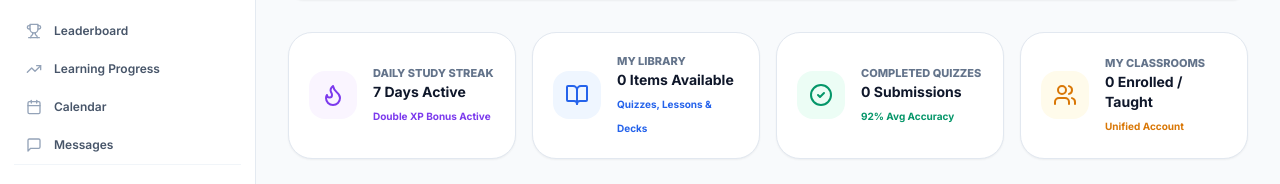
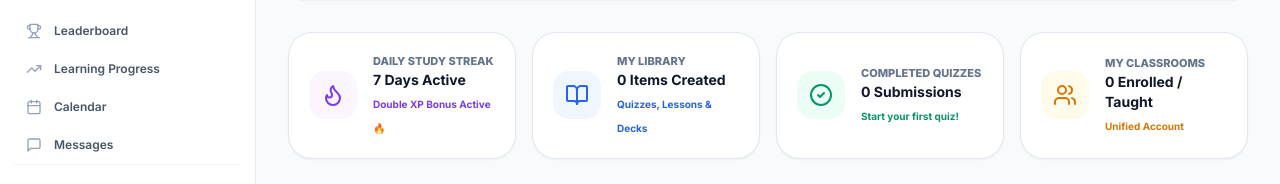
Before and after one commit to cmmanikandan/mexo-quiz, a React (Vite) app: page / in a window 1280 px wide. Shown: the part 443-627 px from the top of the page. Built offline with nearby package versions, Linux system fonts and the light colour scheme; no server answers; the database is empty; sample sign-in values are in the browser's storage.

Commit message:
fix: remove all hardcoded stats from Dashboard - use real user attempts/profile data, library shows user's quizzes, discover shows public only

```diff
--- a/src/pages/home/DashboardPage.tsx
+++ b/src/pages/home/DashboardPage.tsx
@@ -133,8 +133,8 @@ export const DashboardPage: React.FC = () => {
           </div>
           <div>
             <p className="text-[11px] text-slate-500 font-extrabold uppercase">Daily Study Streak</p>
-            <p className="text-sm font-bold text-slate-900">7 Days Active</p>
-            <span className="text-[10px] font-bold text-[#7C3AED]">Double XP Bonus Active</span>
+            <p className="text-sm font-bold text-slate-900">{profile?.streak ?? (myAttempts.length > 0 ? 1 : 0)} Day{(profile?.streak ?? 1) !== 1 ? 's' : ''} Active</p>
+            <span className="text-[10px] font-bold text-[#7C3AED]">{(profile?.streak ?? 0) >= 3 ? 'Double XP Bonus Active 🔥' : 'Keep studying to build streak'}</span>
           </div>
         </div>
 
@@ -144,7 +144,7 @@ export const DashboardPage: React.FC = () => {
           </div>
           <div>
             <p className="text-[11px] text-slate-500 font-extrabold uppercase">My Library</p>
-            <p className="text-sm font-bold text-slate-900">{quizzes.length} Items Available</p>
+            <p className="text-sm font-bold text-slate-900">{myCreatedActivities.length} Item{myCreatedActivities.length !== 1 ? 's' : ''} Created</p>
             <span className="text-[10px] font-bold text-blue-600">Quizzes, Lessons & Decks</span>
           </div>
         </div>
@@ -155,8 +155,12 @@ export const DashboardPage: React.FC = () => {
           </div>
           <div>
             <p className="text-[11px] text-slate-500 font-extrabold uppercase">Completed Quizzes</p>
-            <p className="text-sm font-bold text-slate-900">{attempts.length} Submissions</p>
-            <span className="text-[10px] font-bold text-emerald-600">92% Avg Accuracy</span>
+            <p className="text-sm font-bold text-slate-900">{myAttempts.length} Submission{myAttempts.length !== 1 ? 's' : ''}</p>
+            <span className="text-[10px] font-bold text-emerald-600">
+              {myAttempts.length > 0
+                ? `${Math.round(myAttempts.reduce((a, c) => a + c.percentage, 0) / myAttempts.length)}% Avg Accuracy`
+                : 'Start your first quiz!'}
+            </span>
           </div>
         </div>
 
@@ -331,7 +335,7 @@ export const DashboardPage: React.FC = () => {
         </div>
 
         <div className="grid grid-cols-1 md:grid-cols-3 gap-6">
-          {quizzes.slice(0, 3).map(q => (
+          {quizzes.filter(q => q.is_public).slice(0, 3).map(q => (
             <div
               key={q.id}
               onClick={() => navigate(`/quiz/${q.id}`)}
```
